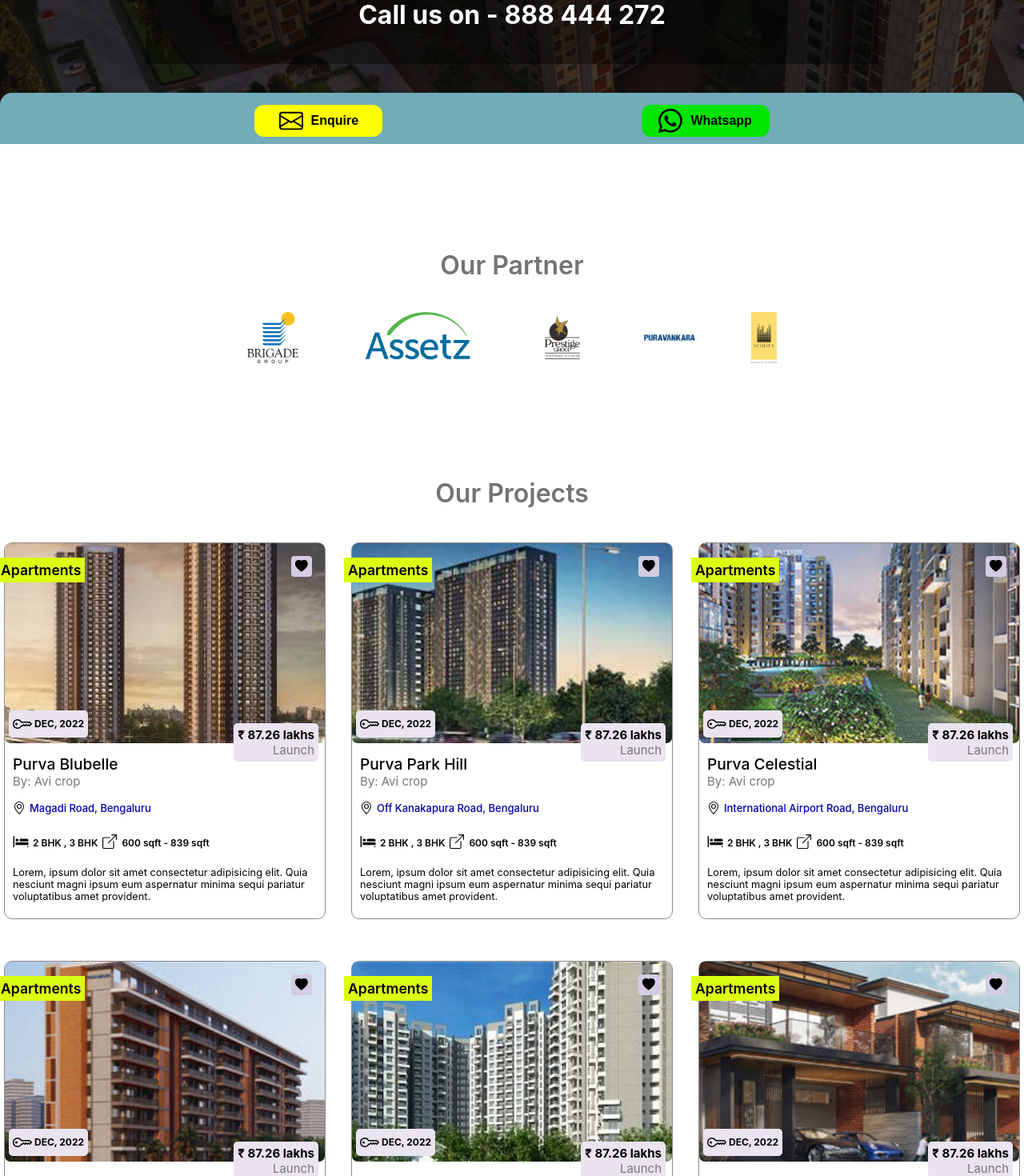
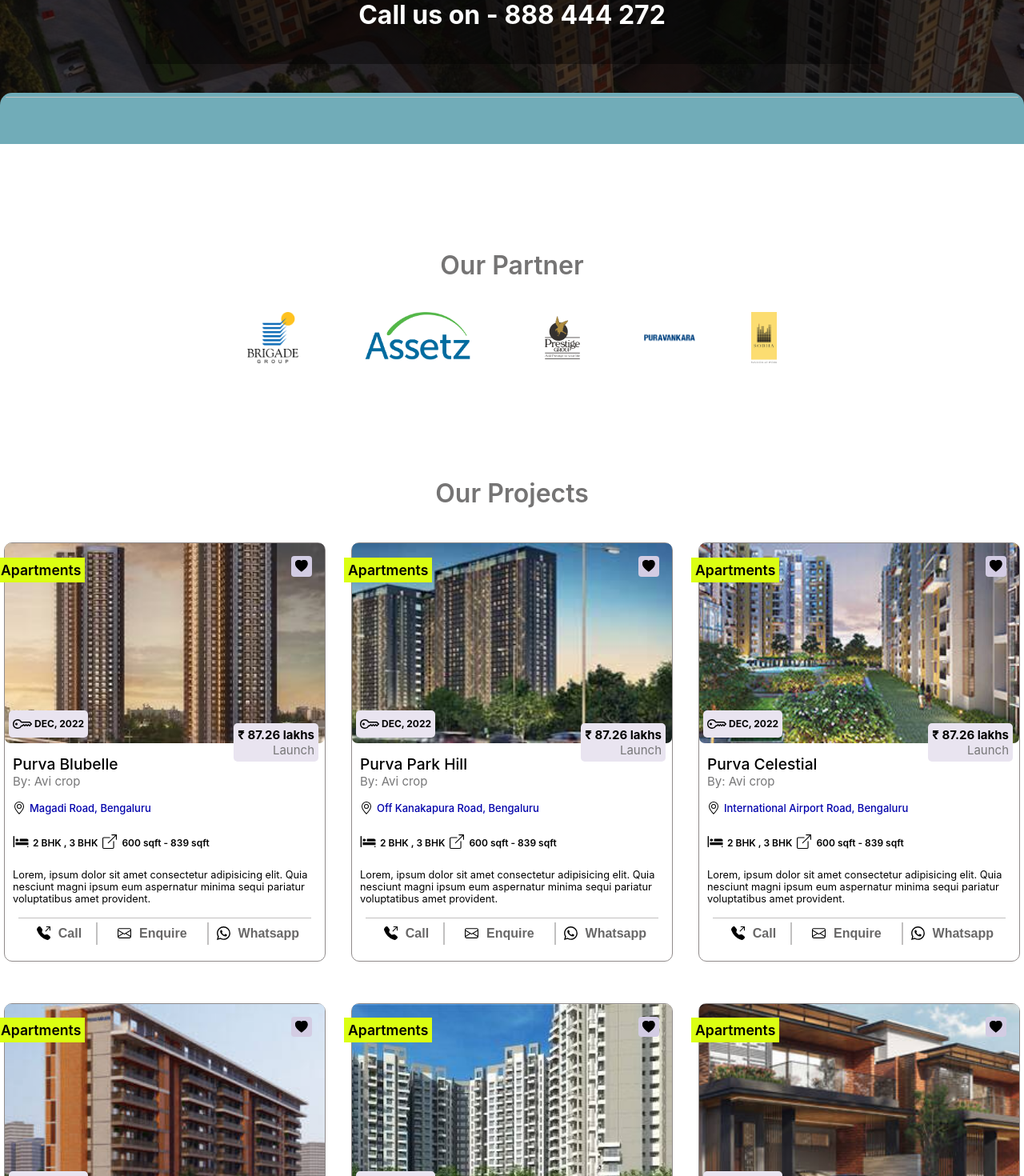
Before and after one commit to surajscmd/betterhomes, a React (Vite) app: page / in a window 1280 px wide. Shown: the part 620-2090 px from the top of the page at 80% size. Built offline with nearby package versions, Linux system fonts and the light colour scheme.

Commit message:
property section is finished

```diff
--- a/src/App.css
+++ b/src/App.css
@@ -245,14 +245,40 @@
   width:20px ;
   height: 18px;
 }
+.btn-eta{
+  display: flex;
+  align-items: center;
+  width: 10rem;
+  justify-content: center;
+  gap: 10px;
+  font-size: var(--font-1);
+  font-weight:var(--weight--600);
+  color:rgb(104, 103, 103);
+  background-color: transparent;
+  border: none;
+  padding: 5px 10px;
+  cursor: pointer;
+}
+.borleft{
+  border-right: 2px solid rgb(193, 192, 192);
+}
+.borright{
+  border-left: 2px solid rgb(193, 192, 192);
+}
 
-
+.button-container{
+  display: flex;
+  justify-content: space-evenly;
+  margin: 5px 7px;
+  gap: 15px;
+  padding: 5px ;
+  border-top:1px solid rgb(193, 192, 192);
+}
 
 
 .property-des{
-  margin: 0;
   font-size: 0.8rem;
-  margin: 10px 0;
+  margin-bottom: 1rem;
 }
 .geo-locate{
   margin: 1rem 0;
@@ -363,8 +389,8 @@
   position: sticky;
   left: 0;
   bottom: 0;
- border-top-left-radius: 15px;
- border-top-right-radius: 15px ;
+  border-top-left-radius: 15px;
+  border-top-right-radius: 15px ;
 }
 
 
@@ -375,40 +401,7 @@
    width: 100dvw;
   }
 
-  .btn-eta{
-    display: flex;
-    align-items: center;
-    width: 10rem;
-    justify-content: center;
-    gap: 10px;
-    font-size: var(--font-1);
-    font-weight:var(--weight--600);
-    color:rgb(0, 0, 0);
-    border: none;
-    padding: 5px 10px;
-    border-radius: 12px;
-    cursor: pointer;
-  }
-  .btn-eta:hover{
-    cursor: pointer;
-  }
-  .yellow{
-    background-color: yellow;
-  }
-  .blue{
-    background-color: rgba(255, 0, 93, 0.903);
-  }
-  .green{
-    background-color: rgb(1, 227, 1);
-  }
-  .button-container{
-    display: flex;
-    justify-content: space-evenly;
-    margin: 10px 5px;
-    padding-bottom: 25px;
-    gap: 15px;
-    padding: 5px
-  }
+
 
   @media only screen and (max-width: 550px){
 .button-container{
@@ -416,7 +409,8 @@
 
   }
   }
+
   .icon-eta{
-    height: 30px;
+    height: 17px;
     color: rgb(255, 0, 0);
   }
--- a/src/componets/Projects.jsx
+++ b/src/componets/Projects.jsx
@@ -3,6 +3,9 @@
 import key from '../assets/key.svg'
 import bed from '../assets/hotel.png'
 import arrow from '../assets/box-arrow.svg'
+import mail from "../assets/envelope.svg"
+import call from "../assets/call.svg"
+import whatsapp from "../assets/whatsapp.svg"
 
 const Projects = ({url , name , locate}) => {
   return (
@@ -45,10 +48,15 @@
           </div>
 
           </div>
+        <p className='property-des' >Lorem, ipsum dolor sit amet consectetur adipisicing elit. Quia nesciunt magni ipsum eum aspernatur minima sequi pariatur voluptatibus amet provident.</p>
+              {/* <button className='btn-property'>Know more</button> */}
 
+                <div className='button-container'>
+                     <button className='btn-eta borleft'><img className='icon-eta' src={call} alt="mail"/>Call</button>
+                      <button className='btn-eta'><img className='icon-eta' src={mail} alt="mail"/> Enquire</button>
+                      <button className='btn-eta borright'><img className='icon-eta' src={whatsapp} alt="mail"/> Whatsapp</button>
+                 </div>
 
-              <p className='property-des' >Lorem, ipsum dolor sit amet consectetur adipisicing elit. Quia nesciunt magni ipsum eum aspernatur minima sequi pariatur voluptatibus amet provident.</p>
-              {/* <button className='btn-property'>Know more</button> */}
 
 
         </div>
--- a/src/elements/Footers.jsx
+++ b/src/elements/Footers.jsx
@@ -6,10 +6,7 @@
   return (
     <div className='footer-sec'>
          <div className='button-container'>
-          <button className='btn-eta yellow'>  <img className='icon-eta' src={mail} alt="mail"/> Enquire</button>
 
-
-          <button className='btn-eta green'>  <img className='icon-eta' src={whatsapp} alt="mail"/> Whatsapp</button>
          </div>
     </div>
   )
```
